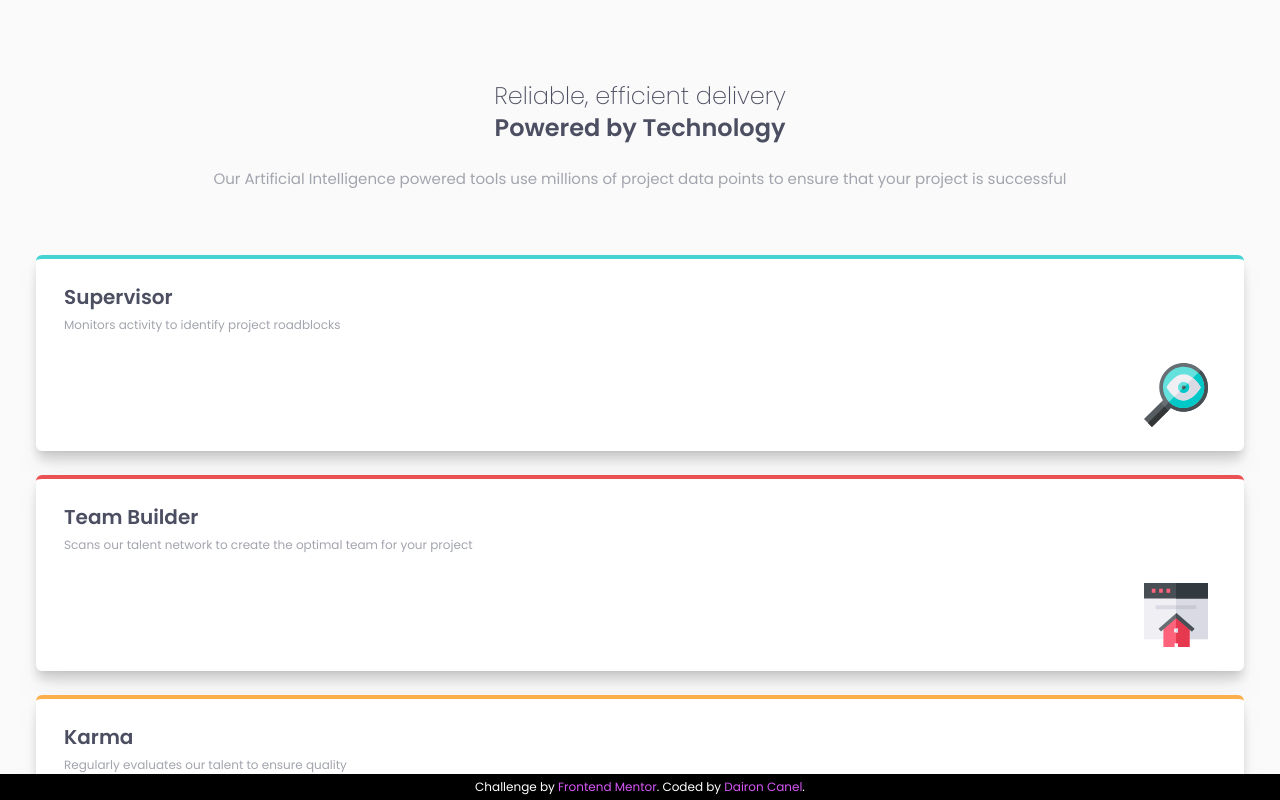
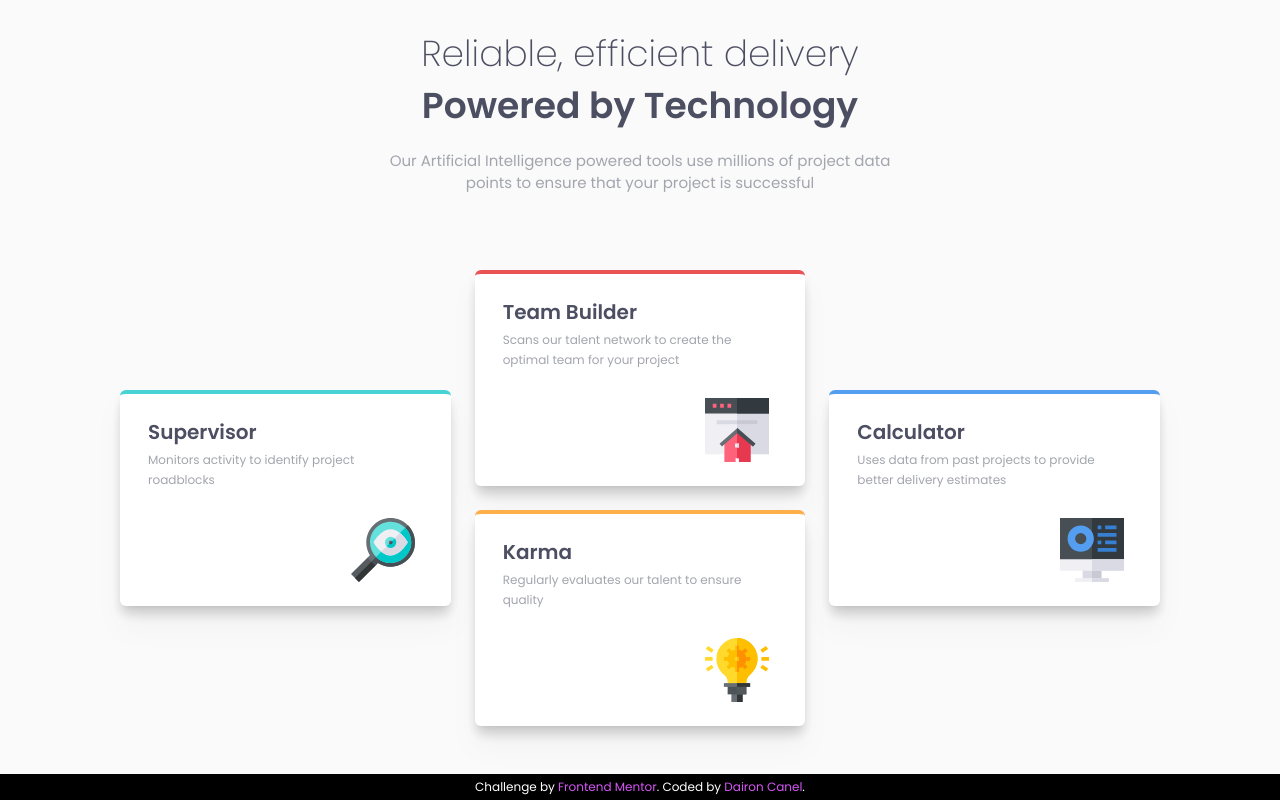
Before and after one commit to dairon-canel/four-card-feature-section, a website: page public/index.html in a window 1280 px wide. Shown: the top 800 px of the page. Drawn offline with Linux system fonts and the light colour scheme.

Commit message:
feat: finished desktop design

```diff
--- a/public/index.html
+++ b/public/index.html
@@ -18,22 +18,26 @@
   </head>
   <body class="grid min-h-screen bg-veryLightGray">
     <header
-      class="mt-20 mb-16 flex max-w-full flex-col items-center place-self-center"
+      class="mt-20 mb-16 flex max-w-full flex-col items-center place-self-center md:mt-0 md:mb-2"
     >
-      <h1 class="order-2 text-2xl font-600 text-veryDarkBlue">
+      <h1 class="order-2 text-2xl font-600 text-veryDarkBlue md:text-4xl">
         Powered by Technology
       </h1>
-      <h2 class="order-1 text-2xl font-200 text-veryDarkBlue">
+      <h2
+        class="order-1 text-2xl font-200 text-veryDarkBlue md:mb-3 md:text-4xl"
+      >
         Reliable, efficient delivery
       </h2>
-      <p class="order-3 mx-7 mt-6 text-center text-grayishBlue">
+      <p class="order-3 mx-7 mt-6 text-center text-grayishBlue md:max-w-lg">
         Our Artificial Intelligence powered tools use millions of project data
         points to ensure that your project is successful
       </p>
     </header>
-    <main class="mx-9 mb-28 grid gap-6">
+    <main
+      class="md:max-w-main mx-9 mb-28 grid gap-6 place-self-center md:mb-10 md:grid-cols-3 md:grid-rows-4"
+    >
       <section
-        class="grid gap-1 rounded-md border-t-4 border-t-cyan bg-white pl-7 pt-6 pr-9 shadow-lg drop-shadow-xl"
+        class="md: grid gap-1 rounded-md border-t-4 border-t-cyan bg-white pl-7 pt-6 pr-9 shadow-lg drop-shadow-xl md:col-start-1 md:col-end-2 md:row-start-2 md:row-end-4"
       >
         <h2 class="text-xl font-600 text-veryDarkBlue">Supervisor</h2>
         <p class="mb-6 text-xs leading-5 text-grayishBlue">
@@ -44,7 +48,7 @@
         /></picture>
       </section>
       <section
-        class="grid gap-1 rounded-md border-t-4 border-t-red bg-white pl-7 pt-6 pr-9 shadow-lg drop-shadow-xl"
+        class="md: grid gap-1 rounded-md border-t-4 border-t-red bg-white pl-7 pt-6 pr-9 shadow-lg drop-shadow-xl md:col-start-2 md:col-end-3 md:row-start-1 md:row-end-3"
       >
         <h2 class="text-xl font-600 text-veryDarkBlue">Team Builder</h2>
         <p class="mb-6 text-xs leading-5 text-grayishBlue">
@@ -55,7 +59,7 @@
         /></picture>
       </section>
       <section
-        class="grid gap-1 rounded-md border-t-4 border-t-orange bg-white pl-7 pt-6 pr-9 shadow-lg drop-shadow-xl"
+        class="grid gap-1 rounded-md border-t-4 border-t-orange bg-white pl-7 pt-6 pr-9 shadow-lg drop-shadow-xl md:col-start-2 md:col-end-3 md:row-start-3 md:row-end-5"
       >
         <h2 class="text-xl font-600 text-veryDarkBlue">Karma</h2>
         <p class="mb-6 text-xs leading-5 text-grayishBlue">
@@ -66,7 +70,7 @@
         /></picture>
       </section>
       <section
-        class="grid gap-1 rounded-md border-t-4 border-t-blue bg-white pl-7 pt-6 pr-9 shadow-lg drop-shadow-xl"
+        class="grid gap-1 rounded-md border-t-4 border-t-blue bg-white pl-7 pt-6 pr-9 shadow-lg drop-shadow-xl md:col-start-3 md:col-end-4 md:row-start-2 md:row-end-4"
       >
         <h2 class="text-xl font-600 text-veryDarkBlue">Calculator</h2>
         <p class="mb-6 text-xs leading-5 text-grayishBlue">
--- a/src/input-style.css
+++ b/src/input-style.css
@@ -9,6 +9,12 @@ html {
 body {
   font-family: 'Poppins', sans-serif;
   font-size: 0.94rem;
+}
+
+@media (min-width: 768px) {
+  .md\:max-w-main {
+    max-width: 65rem;
+  }
 }
 
 .attribution {
```
Also changed, not shown: public/output-style.css.
